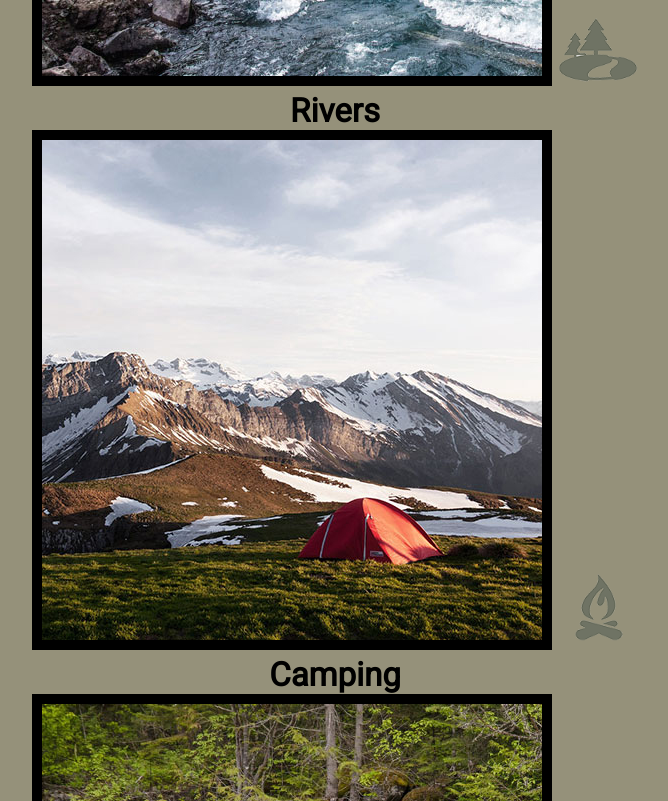
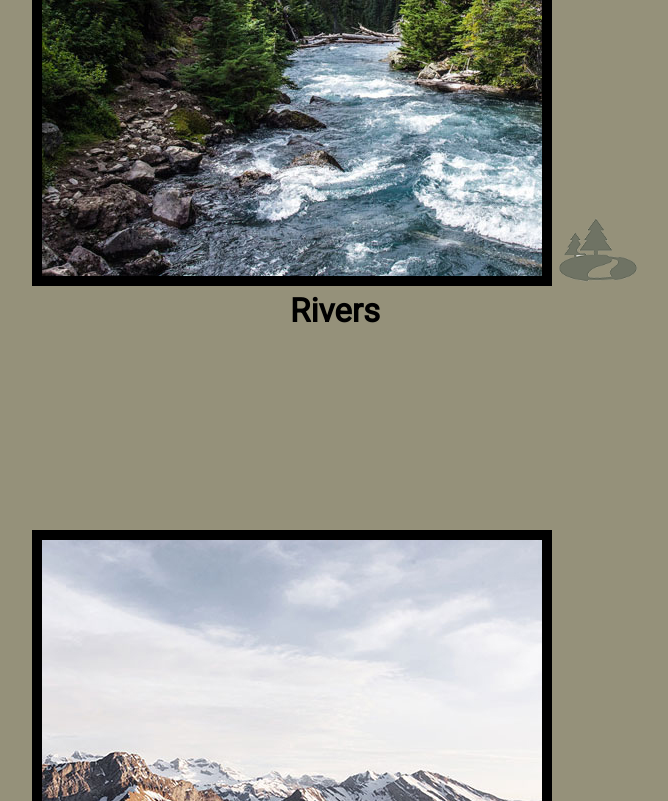
Before and after one commit to jessochs/WDD-130, a plain HTML site: page wwr/index.html in a window 1280 px wide. Shown: the part 1579-2380 px from the top of the page, without its empty margins (305-973 px from the left). Drawn offline with Linux system fonts and the light colour scheme.

Commit message:
margin error

```diff
--- a/wwr/styles/style.css
+++ b/wwr/styles/style.css
@@ -114,10 +114,7 @@ footer .social img {
     padding-top: 15px;
 }
 .rivers-card, .camping-card, .rapids-card {
-    margin-top: 200px
-
-
-    0;
+    margin-top: 200px;
 }
 .card-img {
     border: 10px solid black
```
